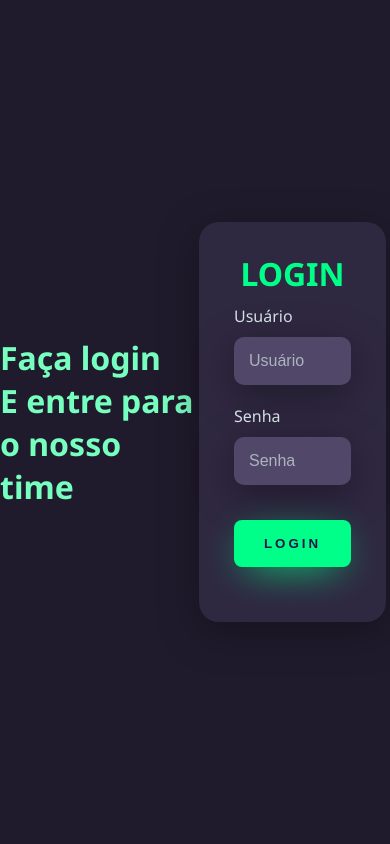
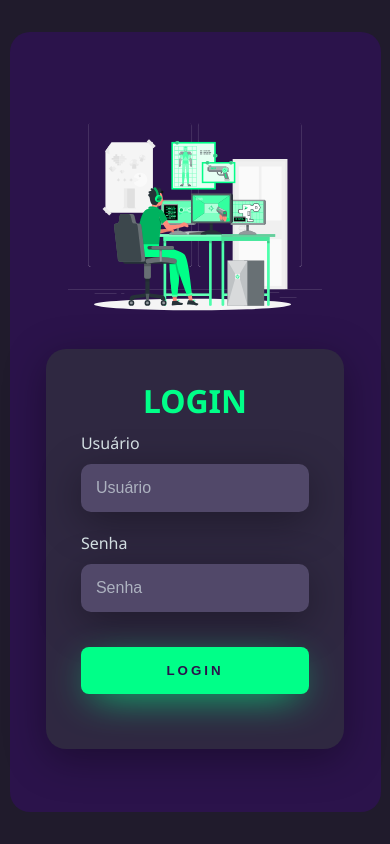
Before and after one commit to LucasKenji01/LandingPage, a plain HTML site: page index.html in a window 390 px wide. Drawn offline with Linux system fonts and the light colour scheme.

Commit message:
Adicionada a imagem e finalizado o projeto

```diff
--- a/index.html
+++ b/index.html
@@ -9,8 +9,10 @@
 </head>
 <body>
     <div class="main-login">
+        <div class="main-container">
             <div class="left-login">
                 <h1>Faça login<br>E entre para o nosso time</h1>
+                <img src="gamer.svg" class="left-login-image" alt="Gamer">
             </div>
             <div class="right-login">
                 <div class="card-login">
@@ -27,5 +29,6 @@
                 </div>
             </div>
         </div>
+    </div>
 </body>
 </html>
--- a/style.css
+++ b/style.css
@@ -14,9 +14,20 @@ body {
     align-items: center;
 }
 
+.main-container {
+    width: 80%;
+    height: 80%;
+    background: #2b134b;
+    display: flex;
+    justify-content: center;
+    align-items: center;
+    border-radius: 20px;
+    padding: 10px;
+}
+
 .left-login {
-    width: 50vw;
-    height: 100vh;
+    width: 50%;
+    height: 100%;
     display: flex;
     justify-content: center;
     align-items: center;
@@ -27,9 +38,14 @@ body {
     color: #77ffc0;
 }
 
+.left-login-image {
+    width: 35vw;
+    height: 50vh;
+}
+
 .right-login {
-    width: 50vw;
-    height: 100vh;
+    width: 50%;
+    height: 100%;
     display: flex;
     justify-content: center;
     align-items: center;
@@ -99,3 +115,36 @@ body {
     cursor: pointer;
     box-shadow: 0px 10px 40px -12px #00ff88;
 }
+
+@media only screen and (max-width: 950px){
+    .card-login {
+        width: 65%;
+    }
+}
+
+@media only screen and (max-width: 950px){
+    .main-container {
+        width: 90%;
+        height: 90%;
+        flex-direction: column;
+    }
+
+    .left-login > h1{
+        display: none;
+    }
+
+    .left-login-image{
+        width: 30vh;
+        height: 30vh;
+    }
+
+    .left-login {
+        width: 100%;
+        height: auto;
+    }
+
+    .right-login {
+        width: 100%;
+        height: auto;
+    }
+}
```
Also changed, not shown: gamer.svg (added). Lines whose indentation alone changed are shown as unchanged.
